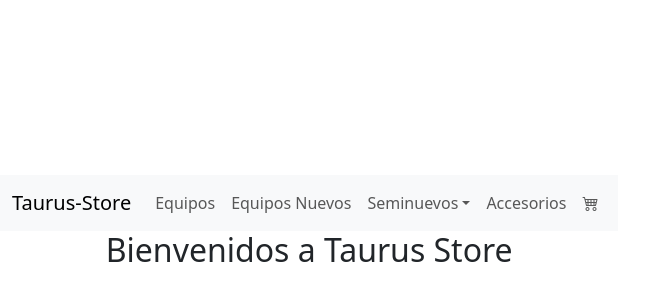
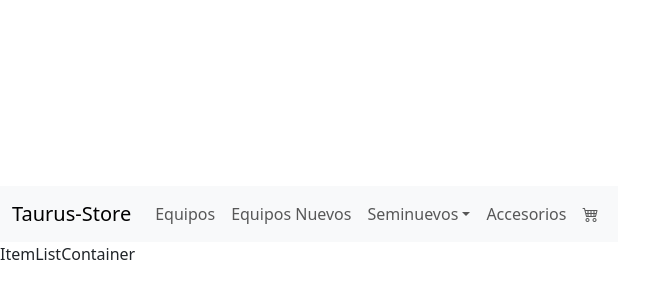
Before and after one commit to Leandr022/Taurus-Store-Ractjs, a React (Vite) app in the folder taurus-reactjs/: page / in a window 1280 px wide. Shown: the part 174-474 px from the top of the page, without its empty margins (0-660 px from the left). Built offline with nearby package versions, Linux system fonts and the light colour scheme.

Commit message:
sin soluciones

```diff
--- a/taurus-reactjs/src/App.jsx
+++ b/taurus-reactjs/src/App.jsx
@@ -1,17 +1,16 @@
 import 'bootstrap/dist/css/bootstrap.min.css';
 import { NavBar } from './components/NavBar.jsx/navBar';
-import { ItemListContainer } from './components/ItemListContainer/itemListContainer';
+import { ItemListContainer } from './components/ItemListContainer/ItemListContainer';
 
 
 function App() {
 
   return (
     <>
-    <div>
-      <NavBar />
-      <ItemListContainer greeting='Bienvenidos a Taurus Store' />
-    </div>
-
+      <div>
+        <NavBar />
+        <ItemListContainer/>
+      </div>
     </>
   )
 }
--- a/taurus-reactjs/src/components/ItemListContainer/ItemListContainer.jsx
+++ b/taurus-reactjs/src/components/ItemListContainer/ItemListContainer.jsx
@@ -1,7 +1,6 @@
-export const ItemListContainer = ({greeting }) => {
+
+export const ItemListContainer = () => {
     return (
-        <div>
-                <h2 className="text-center">{ greeting }</h2>
-            </div>
+    <div>ItemListContainer</div>
     )
 }
```
